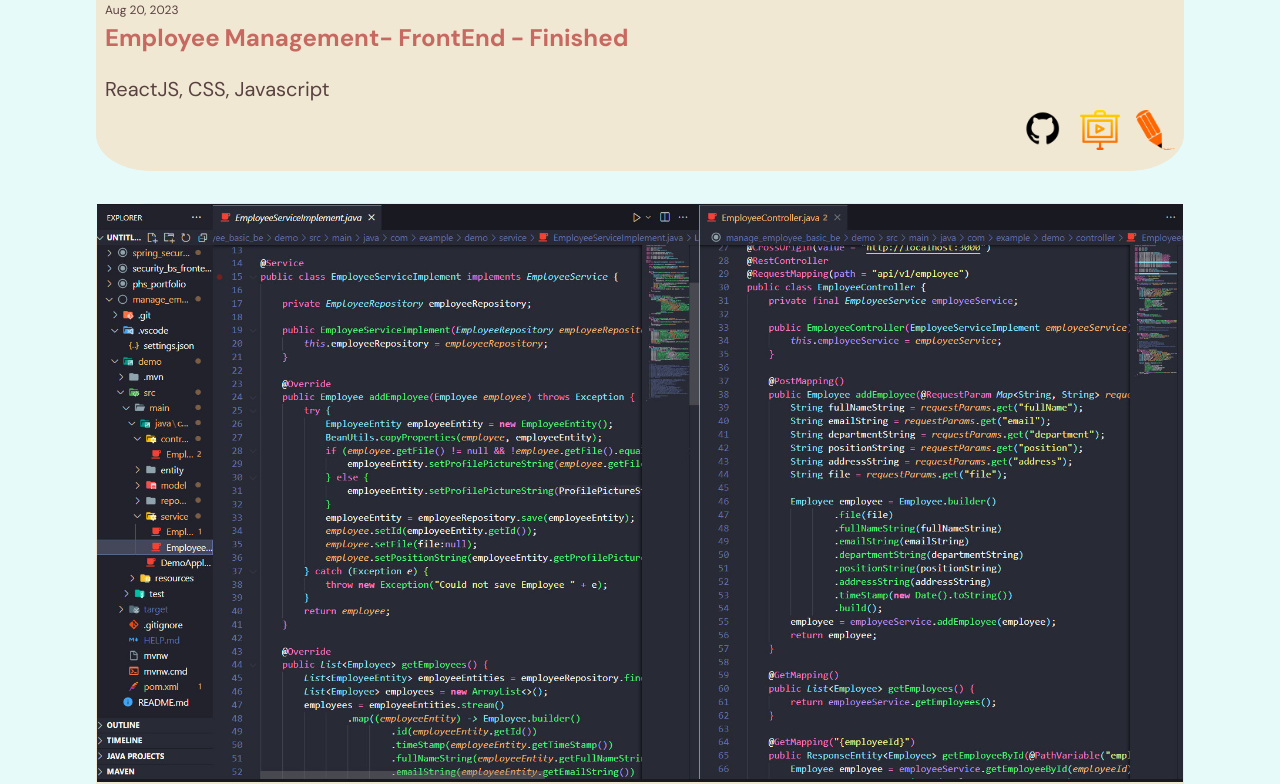
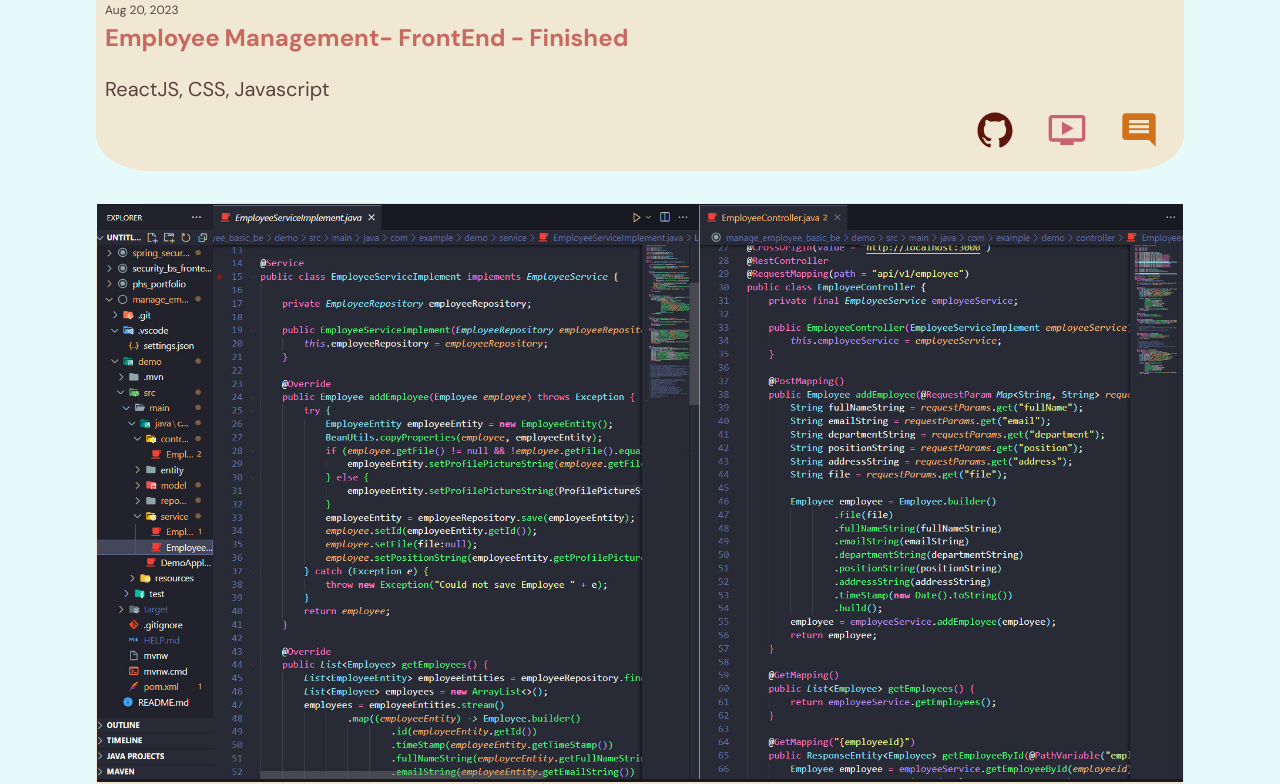
Before and after one commit to phuchs47203/phs_portfolio, a React (Create React App) app: page / in a window 1280 px wide. Shown: the part 3007-3791 px from the top of the page. Built offline with nearby package versions, Linux system fonts and the light colour scheme.

Commit message:
edit logo ảtcal

```diff
--- a/src/components/Artical/Artical.jsx
+++ b/src/components/Artical/Artical.jsx
@@ -1,8 +1,9 @@
 import React from 'react'
 import './artical.css';
-import imggithub from '../../assets/github2png.png';
-import imgdemo from '../../assets/demoedit.png';
-import imgcomment from '../../assets/comment.png';
+import { MdOndemandVideo } from 'react-icons/md';
+import { MdInsertComment } from 'react-icons/md';
+import { IoLogoGithub } from 'react-icons/io';
+
 const Artical = ({ imgURL, date, title, description, linkcode, linkdemo, linkcomment }) => {
     return (
         <div className='pflo__pflo-article'>
@@ -17,13 +18,13 @@ const Artical = ({ imgURL, date, title, description, linkcode, linkdemo, linkcom
                 <p>{description}</p>
                 <div className='pflo__pflo-article-content-links'>
                     <a href={linkcode}>
-                        <img src={imggithub} alt="logo github" />
+                        <IoLogoGithub style={{ color: "rgb(94, 22, 10)" }} />
                     </a>
                     <a href={linkdemo}>
-                        <img src={imgdemo} alt="logo github" />
+                        <MdOndemandVideo style={{ color: "rgb(199, 98, 110)" }} />
                     </a>
                     <a href={linkcomment}>
-                        <img src={imgcomment} alt="logo github" />
+                        <MdInsertComment style={{ color: "rgb(210, 113, 28)" }} />
                     </a>
                 </div>
             </div>
--- a/src/components/Artical/artical.css
+++ b/src/components/Artical/artical.css
@@ -77,9 +77,11 @@
     /* z-index: 6;
     background: none; */
     margin-bottom: 0.5rem;
+    grid-gap: 1rem;
+    margin-right: 1rem;
 }
 
-.pflo__pflo-article-content-links img {
+.pflo__pflo-article-content-links svg {
     width: 100%;
     height: 40px;
     object-fit: contain;
--- a/src/container/Achievement/Achievement.jsx
+++ b/src/container/Achievement/Achievement.jsx
@@ -2,6 +2,7 @@ import React from 'react'
 import './achievement.css';
 import { imagess } from '../../constants';
 import { Feature } from '../../components';
+import { FaAward } from 'react-icons/fa';
 const achieDATA = [
     {
         logourl: imagess.score,
@@ -25,7 +26,7 @@ const Achievement = () => {
         <div className='pflo__achiev' id='achievement'>
             <div className='pflo__achiev-heading'>
                 <h1 className='gradient__text'>ACHIEVEMENT</h1>
-                <img src={imagess.achievement} alt="logo achievement" />
+                <FaAward />
             </div>
             <div className='pflo__achiev-content'>
                 {
--- a/src/container/Achievement/achievement.css
+++ b/src/container/Achievement/achievement.css
@@ -21,10 +21,11 @@
     margin-bottom: 1rem;
 }
 
-.pflo__achiev-heading img {
+.pflo__achiev-heading svg {
     width: 100%;
-    height: 70px;
+    height: 100px;
     object-fit: contain;
+    color: rgb(252, 103, 69);
 }
 
 @media screen and (max-width: 1000px) {
@@ -39,8 +40,8 @@
         margin-right: 1.5rem;
     }
 
-    .pflo__achiev-heading img {
-        height: 50px;
+    .pflo__achiev-heading svg {
+        height: 70px;
     }
 }
 
```
